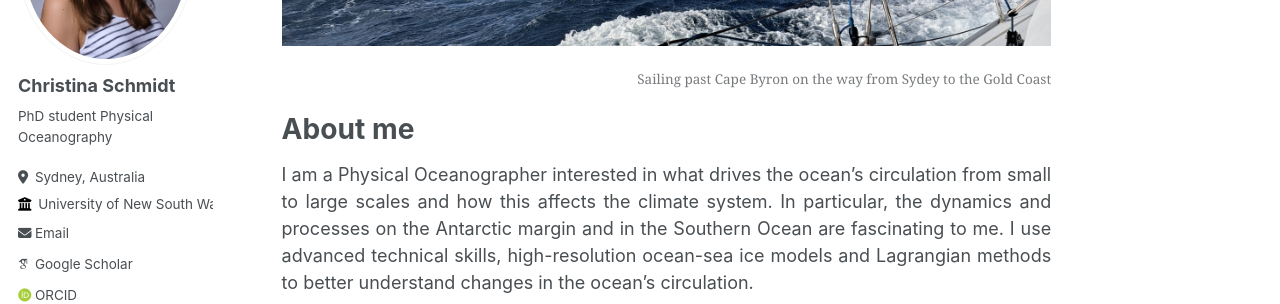
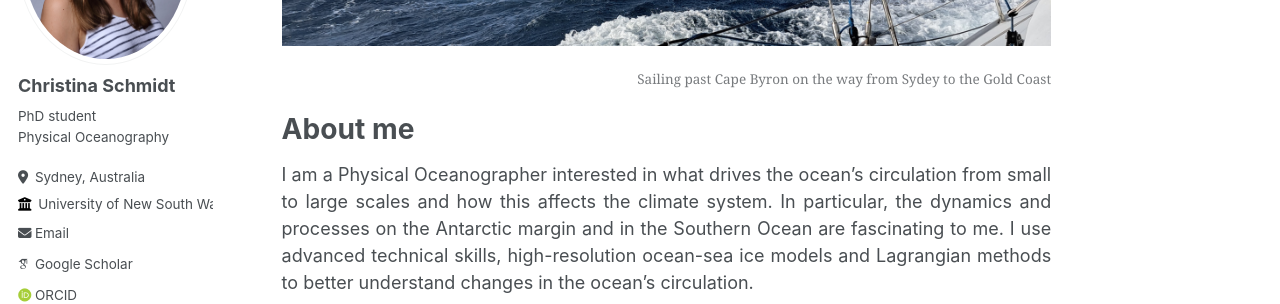
Before and after one commit to schmidt-christina/schmidt-christina.github.io, a Jekyll site: the page built from _pages/about.md, in a window 1280 px wide. Shown: the part 245-549 px from the top of the page. Built offline with Jekyll 4.4.1, drawn with Linux system fonts in a browser that asks for light colours; some web fonts are replaced.

Commit message:
include line break in bio

```diff
--- a/_config.yml
+++ b/_config.yml
@@ -23,7 +23,7 @@ author:
   # Biographic information
   avatar           : "Christina_quadrat_kleiner.jpg"
   name             : "Christina Schmidt"
-  bio              : "PhD student                 Physical Oceanography"
+  bio              : "PhD student<br>Physical Oceanography"
   location         : "Sydney, Australia"
   employer         : "University of New South Wales"
   email            : "christina.schmidt@unsw.edu.au"
```
